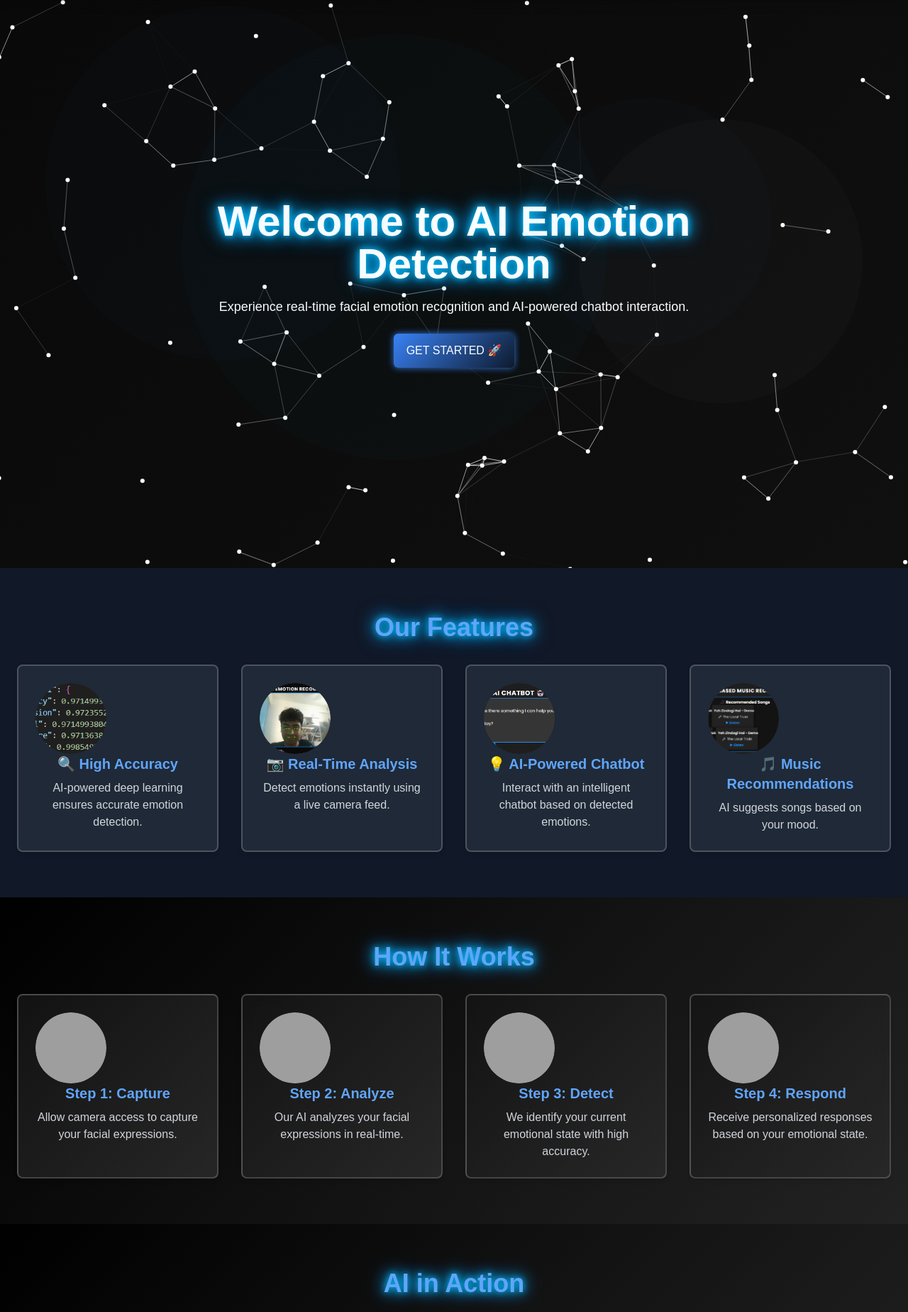
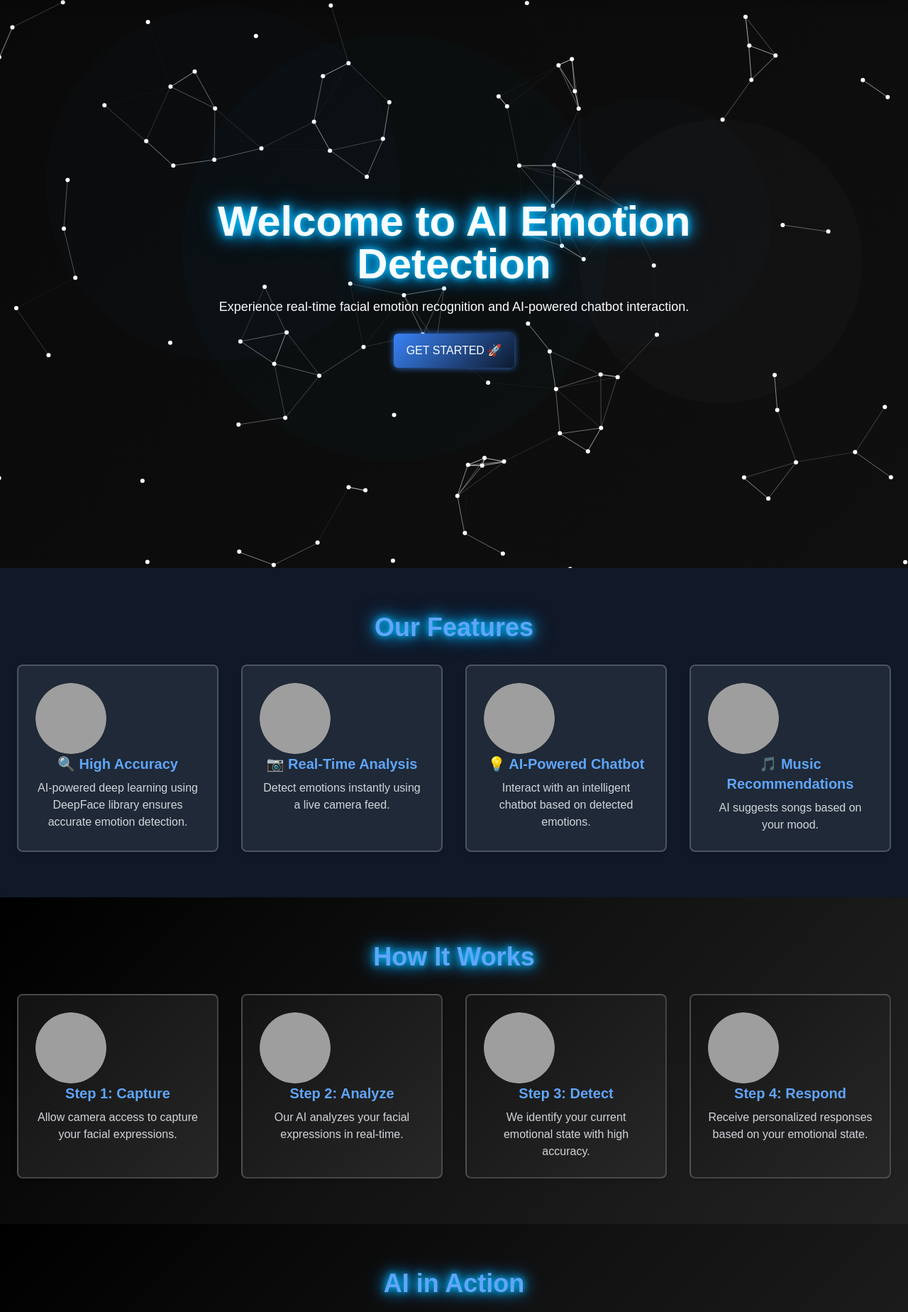
Before and after one commit to AetherSparks/Y.M.I.R, a Flask app: page / in a window 1280 px wide. Shown: the part 72-1920 px from the top of the page at 71% size. Run offline with Flask 3, Linux system fonts and the light colour scheme; parts of the project's set-up code (start-up, migrations or seed data) failed here and were passed over; some libraries are stand-ins or nearby versions; grey boxes are pictures that could not be loaded.

Commit message:
Moved images.

```diff
--- a/app.py
+++ b/app.py
@@ -279,7 +279,7 @@ def recommend_songs(emotion_file):
 console = Console()
 
 # Groq API Configuration
-GROQ_API_KEY = ""  # Replace with actual key
+GROQ_API_KEY = "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"  # Replace with actual key
 GROQ_API_URL = "https://api.groq.com/openai/v1/chat/completions"
 
 # Load emotion classifiers
--- a/static/styles.css
+++ b/static/styles.css
@@ -6,10 +6,6 @@
     font-family: 'Poppins', Arial, sans-serif;
     scroll-behavior: smooth;
 }
-
-
-
-
 
 /* Responsive Tweaks */
 @media (max-width: 768px) {
--- a/templates/home.html
+++ b/templates/home.html
@@ -311,14 +311,14 @@
                 <!-- Added: Circle Profile Image -->
                 <div class="p-6 bg-gray-800 rounded-lg shadow-md hover-scale card">
                     <div class="circle-profile">
-                        <img src="Images/AccuracyPredictionModel.png" alt="High Accuracy" />
+                        <img src="Images\DeepFace_Accuracy.png" alt="High Accuracy" />
                     </div>
                     <h3 class="text-xl font-semibold text-blue-400">🔍 High Accuracy</h3>
-                    <p class="mt-2 text-gray-300">AI-powered deep learning ensures accurate emotion detection.</p>
+                    <p class="mt-2 text-gray-300">AI-powered deep learning using DeepFace library ensures accurate emotion detection.</p>
                 </div>
                 <div class="p-6 bg-gray-800 rounded-lg shadow-md hover-scale card">
                     <div class="circle-profile">
-                        <img src="Images\image copy 2.png" alt="Real-Time Analysis" />
+                        <img src="Images\RealTimeFace.png" alt="Real-Time Analysis" />
                     </div>
                     <h3 class="text-xl font-semibold text-blue-400">📷 Real-Time Analysis</h3>
                     <p class="mt-2 text-gray-300">Detect emotions instantly using a live camera feed.</p>
```
Also changed, not shown: static/Images/Accuracy.png (deleted), static/Images/AccuracyPredictionModel.png (deleted), static/Images/author-profile-picture.png (deleted), static/Images/image (1).png (deleted), static/Images/image copy 2.png (deleted), static/Images/image copy 3.png (deleted), static/Images/image copy 5.png (deleted), static/Images/image copy 6.png (deleted), static/Images/image copy.png (deleted), static/Images/image.png (deleted), static/Images/png-transparent-organization-industry-investment-consultant-service-others-face-black-hair-service.png (deleted), static/Images/speaker-2-v2.jpg (deleted), 1 other file.
